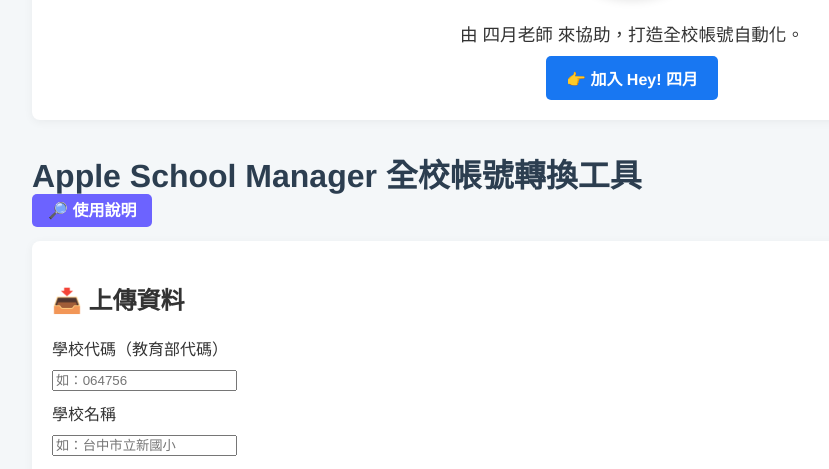
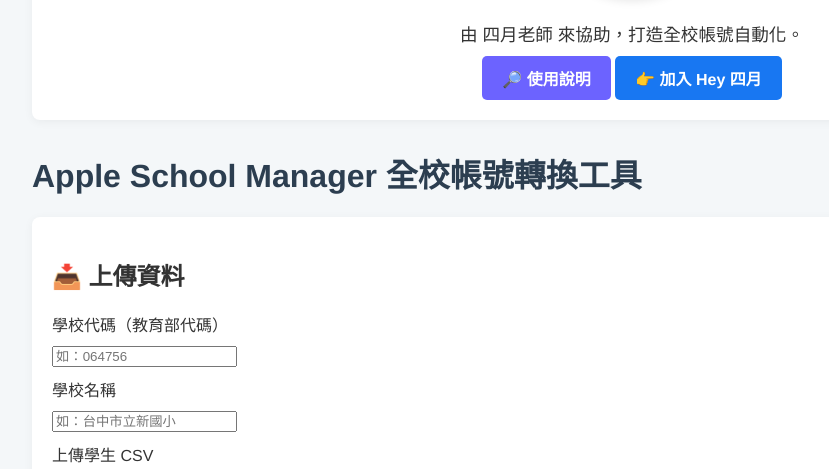
Before and after one commit to fourmonth0107/asm-school-tool, a plain HTML site: page index.html in a window 1280 px wide. Shown: the part 328-797 px from the top of the page, without its empty margins (8-837 px from the left). Drawn offline with nearby package versions, Linux system fonts and the light colour scheme.

Commit message:
Add files via upload

```diff
--- a/index.html
+++ b/index.html
@@ -18,15 +18,12 @@
     <h2>💬 加入 Hey 四月 </h2>
     <img src="specialist.jpg" alt="Apple Professional Learning Specialist" style="width:180px; border-radius: 50%; box-shadow: 0 4px 10px rgba(0,0,0,0.1); margin: 10px auto;">
     <p style="font-size: 1.1em; margin: 10px;">由 四月老師 來協助，打造全校帳號自動化。</p>
-    <a href="https://facebook.com/groups/hey4teach" target="_blank" style="background: #1877f2; color: white; text-decoration: none; padding: 10px 20px; border-radius: 5px; display:inline-block; font-weight: bold;">👉 加入 Hey! 四月</a>
+    <a href="asm_intro.html" target="_blank" style="background: #6c63ff; color: white; text-decoration: none; padding: 10px 20px; border-radius: 5px; display:inline-block; font-weight: bold;">🔎 使用說明</a>
+    <a href="https://facebook.com/groups/hey4teach" target="_blank" style="background: #1877f2; color: white; text-decoration: none; padding: 10px 20px; border-radius: 5px; display:inline-block; font-weight: bold;">👉 加入 Hey 四月</a>
+
+
   </div>
   <h1>Apple School Manager 全校帳號轉換工具</h1>
-<div style="margin-top: -20px; margin-bottom: 20px;">
-  <a href="asm_intro.html" target="_blank" style="background: #6c63ff; color: white; padding: 8px 16px; border-radius: 5px; text-decoration: none; font-weight: bold;">
-    🔎 使用說明
-  </a>
-</div>
-
   <div class="section">
     <h2>📥 上傳資料</h2>
     <label>學校代碼（教育部代碼）</label>
```
